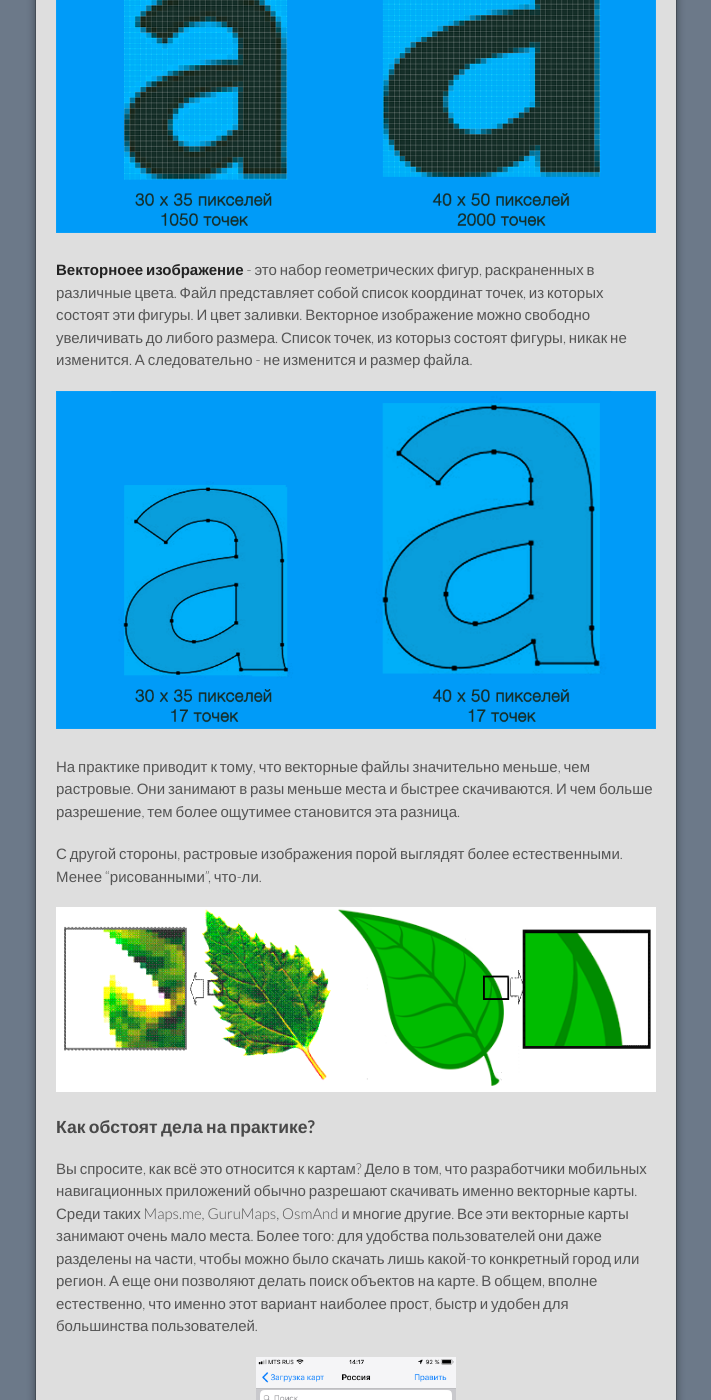
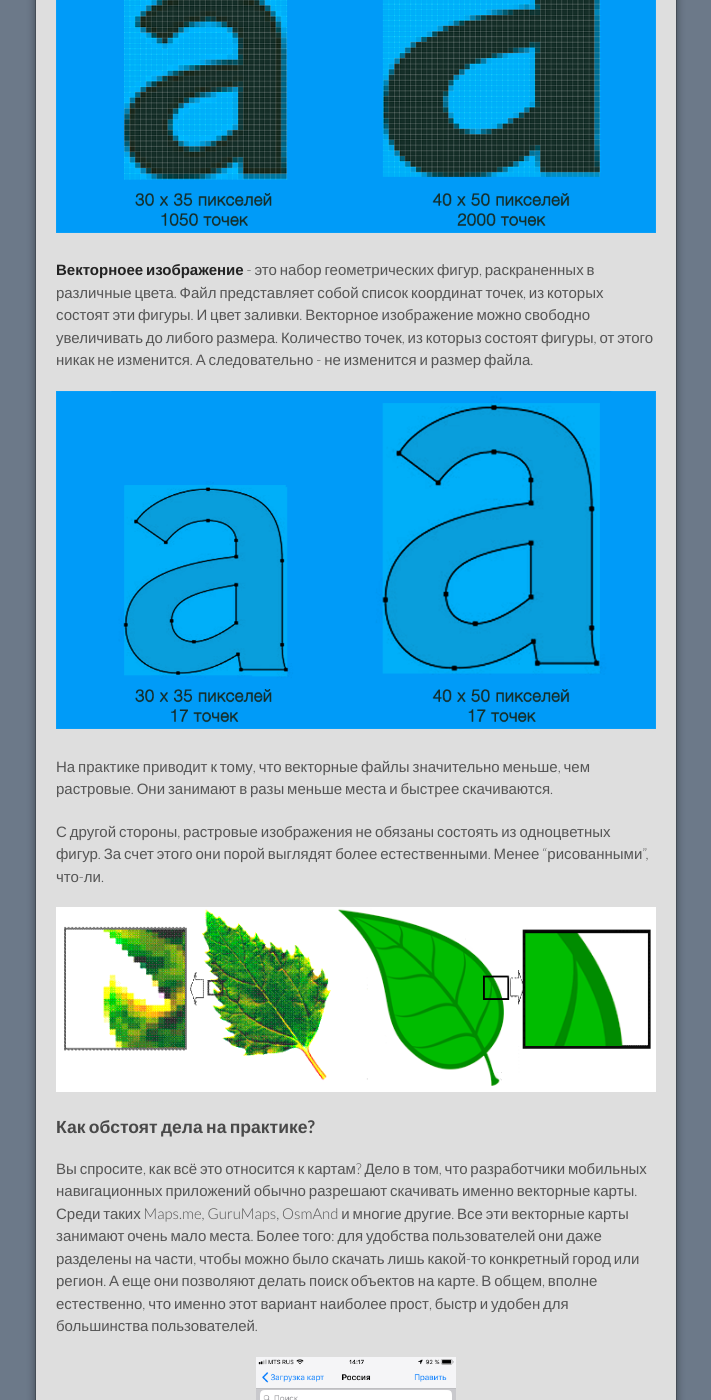
Before and after one commit to nnngrach/AnyGIS_Site, a Jekyll site: the page built from Web/Html/Vektor_and_raster_ru.md, in a window 1280 px wide and 1400 px high, scrolled down 918 px. Shown: the whole window, without its empty margins (284-995 px from the left). Built offline with Jekyll 4.4.1, drawn with Linux system fonts in a browser that asks for light colours.

Commit message:
Update Vektor_and_raster_ru.md

```diff
--- a/Web/Html/Vektor_and_raster_ru.md
+++ b/Web/Html/Vektor_and_raster_ru.md
@@ -21,13 +21,13 @@ layout: default
 
 ![](/Web/Img/filesize_raster.png)
 
-**Векторноее изображение** - это набор геометрических фигур, раскраненных в различные цвета. Файл представляет собой список координат точек, из которых состоят эти фигуры. И цвет заливки. Векторное изображение можно свободно увеличивать до либого размера. Список точек, из которыз состоят фигуры, никак не изменится. А следовательно - не изменится и размер файла.
+**Векторноее изображение** - это набор геометрических фигур, раскраненных в различные цвета. Файл представляет собой список координат точек, из которых состоят эти фигуры. И цвет заливки. Векторное изображение можно свободно увеличивать до либого размера. Количество точек, из которыз состоят фигуры, от этого никак не изменится. А следовательно - не изменится и размер файла.
 
 ![](/Web/Img/filesize_vector.png)
 
-На практике приводит к тому, что векторные файлы значительно меньше, чем растровые. Они занимают в разы меньше места и быстрее скачиваются. И чем больше разрешение, тем более ощутимее становится эта разница.
+На практике приводит к тому, что векторные файлы значительно меньше, чем растровые. Они занимают в разы меньше места и быстрее скачиваются.
 
-С другой стороны, растровые изображения порой выглядят более естественными. Менее "рисованными", что-ли.
+С другой стороны, растровые изображения не обязаны состоять из одноцветных фигур. За счет этого они порой выглядят более естественными. Менее "рисованными", что-ли.
 
 ![](/Web/Img/rastr_vector_img_compilation.png)
 
```
